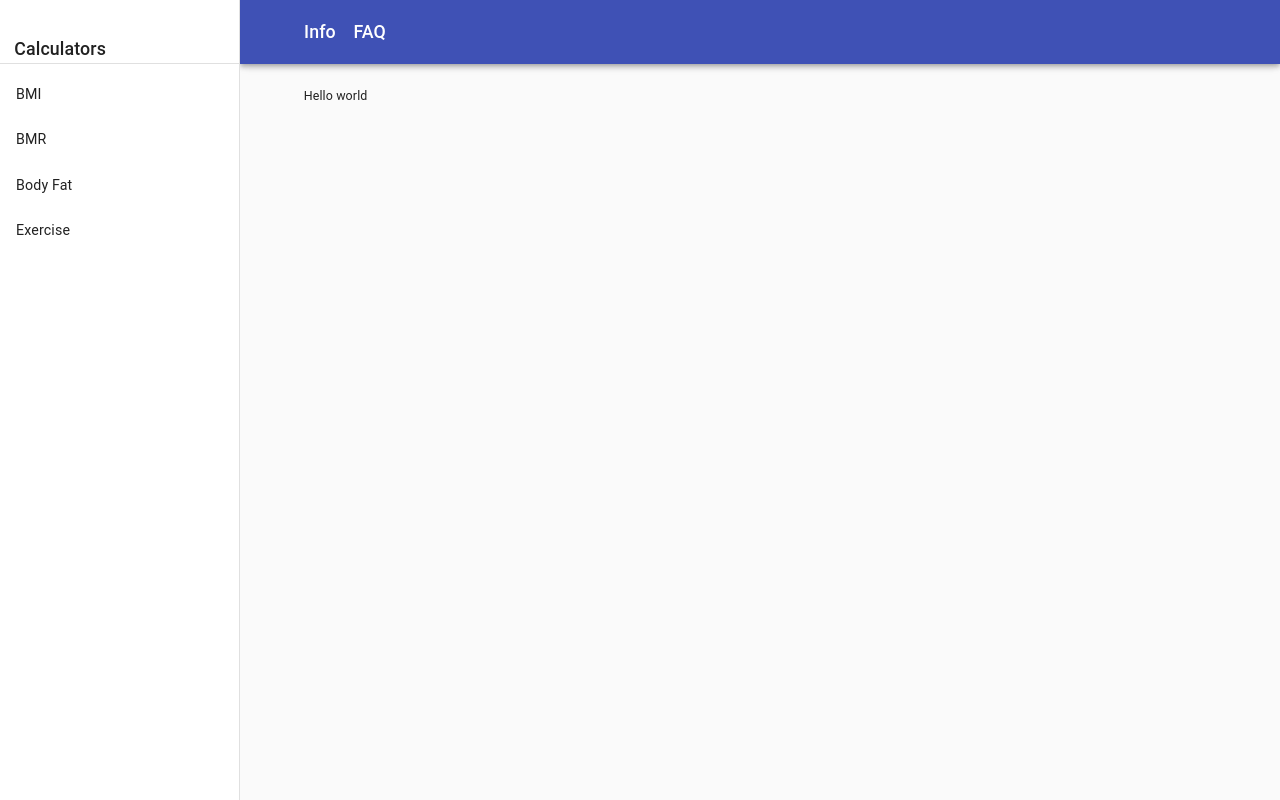
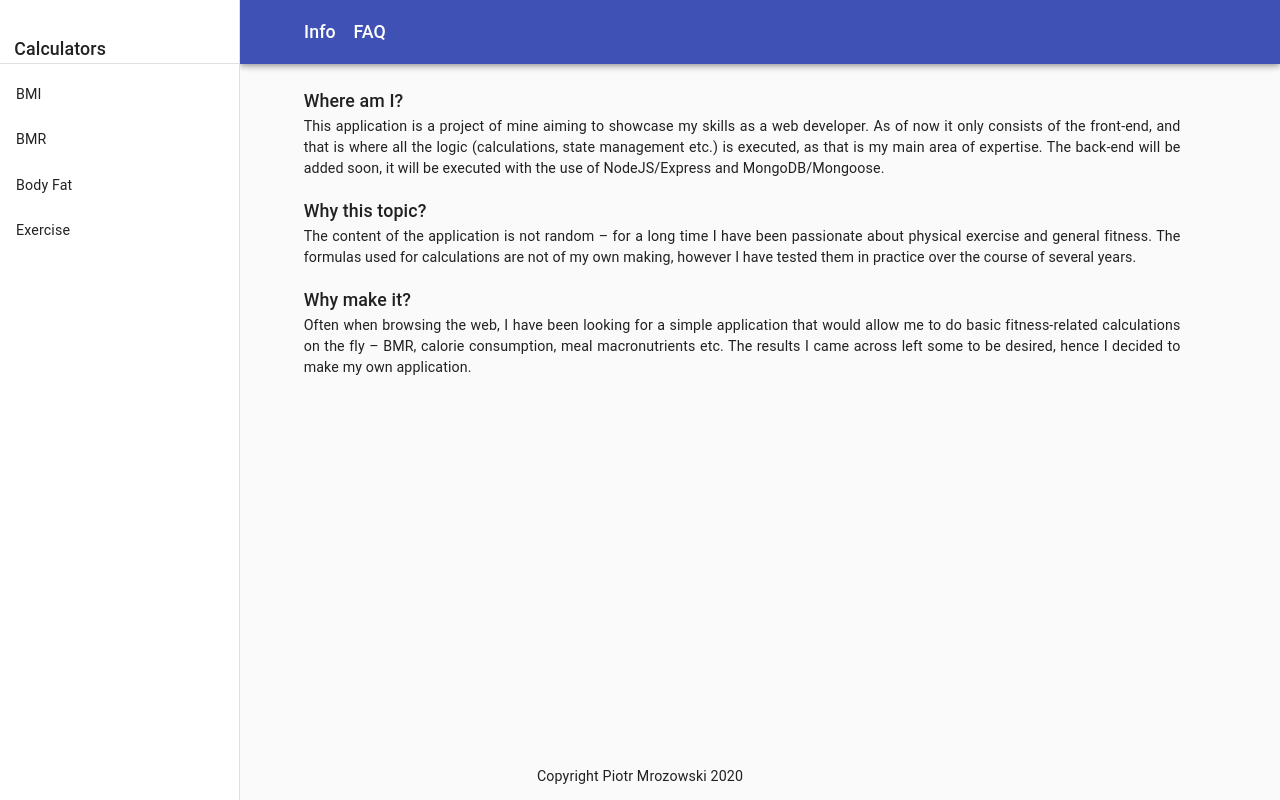
Before and after one commit to Nokrei/fitness, a React (Create React App) app: page / in a window 1280 px wide. Built offline with nearby package versions, Linux system fonts and the light colour scheme.

Commit message:
Add info and faq

```diff
--- a/src/App.css
+++ b/src/App.css
@@ -1,3 +1,14 @@
+html,
+body {
+  height: 100%;
+}
+
+#root {
+  display: grid;
+  grid-template-rows: auto 1fr ;
+  min-height: 100%;
+}
+
 .App {
   text-align: center;
 }
--- a/src/Faq.js
+++ b/src/Faq.js
@@ -1,22 +1,33 @@
-import React,{useState, useEffect} from 'react'
-import useWindowDimensions from './useWindowDimensions'
-const Faq = ()=>{
-    const {width} = useWindowDimensions();
+import React, { useState, useEffect } from "react";
+import useWindowDimensions from "./useWindowDimensions";
+import Typography from "@material-ui/core/Typography";
+import MyAccordion from "./MyAccordion";
 
-    const [contentClass, setContentClass] = useState('')
-    useEffect(()=>{
-        if(width > 800){
-            setContentClass('content--wide')
-        }else{
-            setContentClass('content--narrow')
-        }
-    },[width])
+const Faq = () => {
+  const { width } = useWindowDimensions();
+  const [contentClass, setContentClass] = useState("");
+  const [inputClass, setInputClass] = useState("");
+  useEffect(() => {
+    if (width > 800) {
+      setContentClass("content--wide");
+      setInputClass("input--wide");
+    } else {
+      setContentClass("content--narrow");
+      setInputClass("input--narrow");
+    }
+  }, [width]);
 
-    return(
-      <div className={contentClass} >
-          FAQ
-      </div>
-    )
-}
+  return (
+    <div className={contentClass}>
+      <Typography variant="h5">Frequently asked questions</Typography>
+      <br />
+      <MyAccordion question="question 1" anwser="anwser 1" />
+      <MyAccordion question="question 2" anwser="anwser 2" />
+      <MyAccordion question="question 3" anwser="anwser 3" />
+      <MyAccordion question="question 4" anwser="anwser 4" />
+      <MyAccordion question="question 5" anwser="anwser 5" />
+    </div>
+  );
+};
 
-export default Faq
+export default Faq;
--- /dev/null
+++ b/src/Footer.js
@@ -0,0 +1,11 @@
+import React from "react";
+import Typography from "@material-ui/core/Typography";
+const Footer = () => {
+  return (
+    <div style={{ gridRowStart: "3", gridRowEnd: "4", width: "100%", textAlign:'center', padding:'1em' }}>
+      <Typography variant='body1'>Copyright Piotr Mrozowski {new Date().getFullYear()}</Typography>
+    </div>
+  );
+};
+
+export default Footer;
--- a/src/InfoScreen.js
+++ b/src/InfoScreen.js
@@ -1,23 +1,48 @@
-import React,{useState, useEffect} from 'react'
-import useWindowDimensions from './useWindowDimensions'
+import { Typography } from "@material-ui/core";
+import React, { useState, useEffect } from "react";
+import useWindowDimensions from "./useWindowDimensions";
 
-const InfoScreen = ()=>{
-    const {width} = useWindowDimensions();
+const InfoScreen = () => {
+  const { width } = useWindowDimensions();
 
-    const [contentClass, setContentClass] = useState('')
-    useEffect(()=>{
-        if(width > 800){
-            setContentClass('content--wide')
-        }else{
-            setContentClass('content--narrow')
-        }
-    },[width])
+  const [contentClass, setContentClass] = useState("");
+  useEffect(() => {
+    if (width > 800) {
+      setContentClass("content--wide");
+    } else {
+      setContentClass("content--narrow");
+    }
+  }, [width]);
 
-    return(
-      <div className={contentClass} >
-          Hello world
-      </div>
-    )
-}
+  return (
+    <div className={contentClass}>
+      <Typography variant="h6">Where am I?</Typography>
+      <Typography variant="body1">
+        This application is a project of mine aiming to showcase my skills as a
+        web developer. As of now it only consists of the front-end, and that is
+        where all the logic (calculations, state management etc.) is executed,
+        as that is my main area of expertise. The back-end will be added soon,
+        it will be executed with the use of NodeJS/Express and MongoDB/Mongoose.
+      </Typography>
+      <br/>
+      <Typography variant="h6">Why this topic?</Typography>
+      <Typography variant="body1">
+        The content of the application is not random – for a long time I have
+        been passionate about physical exercise and general fitness. The
+        formulas used for calculations are not of my own making, however I have
+        tested them in practice over the course of several years.
+      </Typography>
+      <br/>
+      <Typography variant="h6">Why make it?</Typography>
+      <Typography variant="body1">
+        Often when browsing the web, I have been looking for a simple
+        application that would allow me to do basic fitness-related calculations
+        on the fly – BMR, calorie consumption, meal macronutrients etc. The
+        results I came across left some to be desired, hence I decided to make
+        my own application.
+      </Typography>
+    </div>
+  );
+};
 
-export default InfoScreen
+export default InfoScreen;
--- a/src/LayoutRoute.js
+++ b/src/LayoutRoute.js
@@ -1,7 +1,8 @@
 import React, { useContext } from "react";
 import AppContext from "./AppContext";
 import { Route, Link } from "react-router-dom";
-import SideBar from './SideBar'
+import SideBar from './SideBar';
+import Footer from './Footer'
 const LayoutRoute =(props)=>{
     return(
         <React.Fragment>
@@ -19,11 +20,14 @@ const LayoutRoute =(props)=>{
 
         ]}
         />
+
          <Route
           path={props.path}
           exact={props.exact}
           component={props.component}
         />
+        <Footer />
+
         </React.Fragment>
 
 
--- /dev/null
+++ b/src/MyAccordion.js
@@ -0,0 +1,37 @@
+import React, { useState, useEffect } from "react";
+import useWindowDimensions from "./useWindowDimensions";
+import { makeStyles } from "@material-ui/core/styles";
+import Accordion from "@material-ui/core/Accordion";
+import AccordionSummary from "@material-ui/core/AccordionSummary";
+import AccordionDetails from "@material-ui/core/AccordionDetails";
+import Typography from "@material-ui/core/Typography";
+import ExpandMoreIcon from "@material-ui/icons/ExpandMore";
+
+const MyAccordion = (props) => {
+  const useStyles = makeStyles((theme) => ({
+    root: {
+      width: "100%",
+    },
+    heading: {
+      fontSize: theme.typography.pxToRem(15),
+      fontWeight: theme.typography.fontWeightRegular,
+    },
+  }));
+  const classes = useStyles();
+  return (
+    <Accordion>
+      <AccordionSummary
+        expandIcon={<ExpandMoreIcon />}
+        aria-controls="panel1a-content"
+        id="panel1a-header"
+      >
+        <Typography variant="h6">{props.question}</Typography>
+      </AccordionSummary>
+      <AccordionDetails>
+        <Typography variant="body1">{props.anwser}</Typography>
+      </AccordionDetails>
+    </Accordion>
+  );
+};
+
+export default MyAccordion;
--- a/src/SideBar.js
+++ b/src/SideBar.js
@@ -84,7 +84,7 @@ function ResponsiveDrawer(props) {
     window !== undefined ? () => window().document.body : undefined;
 
   return (
-    <div className={classes.root}>
+    <div className={classes.root} >
       <CssBaseline />
       <AppBar position="fixed" className={classes.appBar}>
         <Toolbar>
```
